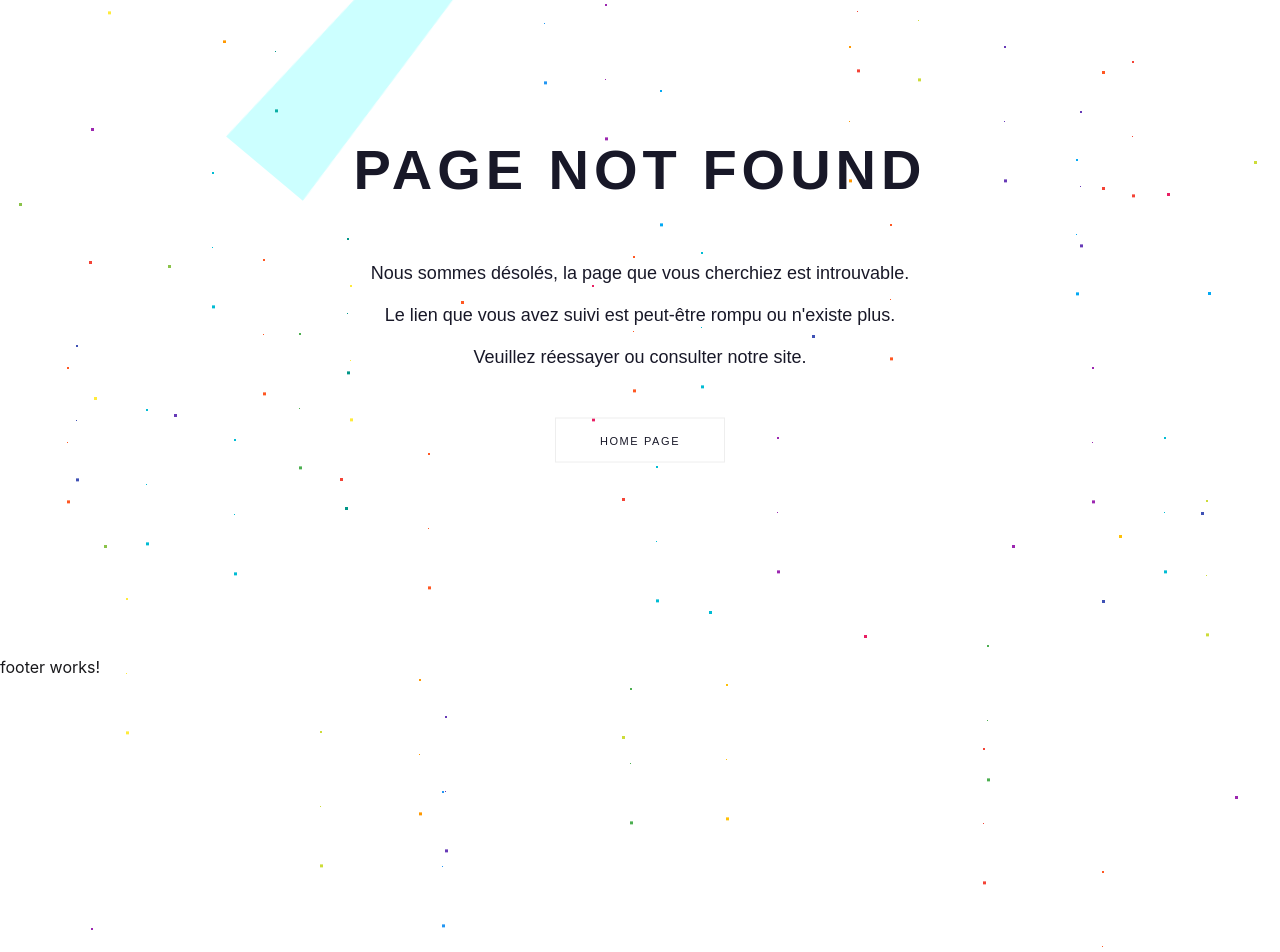
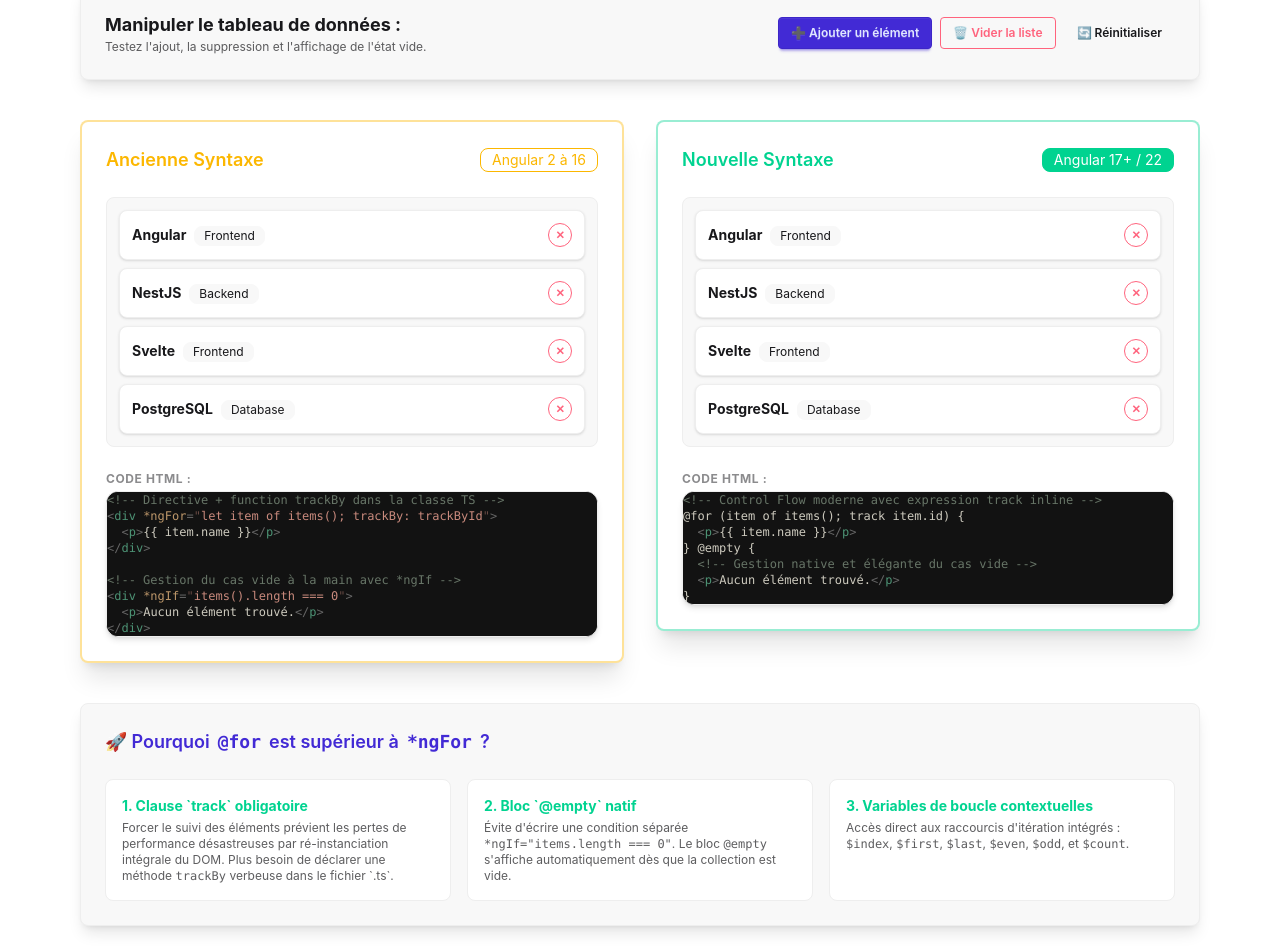
Before and after one commit to juliencongras/julien.angular, an Angular app: page /lessons/list_rendering in a window 1280 px wide. Shown: the part 280-1232 px from the top of the page. Before the commit the page ends 959 px from the top, so only its background shows below. Built offline with nearby package versions, Linux system fonts and the light colour scheme.

Commit message:
Leçon list rendering

```diff
--- a/src/app/app.routes.ts
+++ b/src/app/app.routes.ts
@@ -34,6 +34,10 @@ export const routes: Routes = [
     {
         path: 'lessons/conditional_rendering',
         loadComponent: () => import('./pages/lessons/conditional-rendering-lesson/conditional-rendering-lesson').then((m) => m.ConditionalRenderingLesson),
+    },
+    {
+        path: 'lessons/list_rendering',
+        loadComponent: () => import('./pages/lessons/list-rendering-lesson/list-rendering-lesson').then((m) => m.ListRenderingLesson),
     },
 
 
--- a/src/app/components/layouts/header/header.html
+++ b/src/app/components/layouts/header/header.html
@@ -13,6 +13,7 @@
             <li><a routerLink="/lessons/event_binding">Event binding</a></li>
             <li><a routerLink="/lessons/two_way_binding">Two way binding</a></li>
             <li><a routerLink="/lessons/conditional_rendering">Conditional rendering</a></li>
+            <li><a routerLink="/lessons/list_rendering">List rendering</a></li>
           </ul>
         </details>
       </li>
--- /dev/null
+++ b/src/app/pages/lessons/list-rendering-lesson/list-rendering-lesson.html
@@ -0,0 +1,136 @@
+<div class="max-w-6xl mx-auto my-10 space-y-10 p-4">
+
+  <!-- 🟦 En-tête -->
+  <div class="text-center space-y-2">
+    <h1 class="text-4xl font-extrabold text-primary">
+      📋 Rendu de Listes : <code>*ngFor</code> vs <code>&#64;for</code>
+    </h1>
+    <p class="text-lg text-base-content/70 max-w-3xl mx-auto">
+      Découvrez l'évolution de l'itération dans Angular : de la directive <code>*ngFor</code> verbeuse au bloc <code>&#64;for</code> performant.
+    </p>
+  </div>
+
+  <!-- 🕹️ Actions & Manipulation -->
+  <div class="card bg-base-200 shadow-lg p-6 border border-base-300">
+    <div class="flex flex-wrap items-center justify-between gap-4">
+      <div>
+        <h3 class="font-bold text-lg">Manipuler le tableau de données :</h3>
+        <p class="text-xs text-base-content/70">
+          Testez l'ajout, la suppression et l'affichage de l'état vide.
+        </p>
+      </div>
+
+      <div class="flex gap-2 flex-wrap">
+        <button class="btn btn-sm btn-primary" (click)="addItem()">➕ Ajouter un élément</button>
+        <button class="btn btn-sm btn-error btn-outline" (click)="clearList()">🗑️ Vider la liste</button>
+        <button class="btn btn-sm btn-ghost" (click)="resetList()">🔄 Réinitialiser</button>
+      </div>
+    </div>
+  </div>
+
+  <!-- ⚔️ Comparatif côte à côte -->
+  <div class="grid grid-cols-1 lg:grid-cols-2 gap-8 items-start">
+
+    <!-- 🟨 COLONNE 1 : ANCIENNE SYNTAXE (*ngFor) -->
+    <div class="card bg-base-100 shadow-xl border-2 border-warning/40">
+      <div class="card-body space-y-4">
+        <div class="flex justify-between items-center">
+          <h2 class="card-title text-warning">Ancienne Syntaxe</h2>
+          <span class="badge badge-warning badge-outline">Angular 2 à 16</span>
+        </div>
+
+        <!-- Démo dynamique avec *ngFor -->
+        <div class="space-y-2 min-h-52 p-3 bg-base-200 rounded-lg border border-base-300">
+          <div *ngFor="let item of items(); trackBy: trackById" class="flex justify-between items-center p-3 bg-base-100 rounded-lg shadow-sm border border-base-300">
+            <div>
+              <span class="font-bold text-sm">{{ item.name }}</span>
+              <span class="badge badge-sm badge-ghost ml-2">{{ item.category }}</span>
+            </div>
+            <button class="btn btn-xs btn-circle btn-error btn-outline" (click)="removeItem(item.id)">✕</button>
+          </div>
+
+          <div *ngIf="items().length === 0" class="alert alert-warning text-xs">
+            ⚠️ Liste vide (gérée manuellement via *ngIf)
+          </div>
+        </div>
+
+        <!-- Code Shiki -->
+        <div>
+          <span class="text-xs font-bold uppercase tracking-wider text-base-content/50 block mb-1">Code HTML :</span>
+          <div
+            class="rounded-xl overflow-hidden border border-base-300 bg-[#121212] text-xs font-mono [&>pre] :p-4! [&>pre]:m-0! [&>pre]:overflow-x-auto shadow-md"
+            [innerHTML]="codeOldSyntax | shiki:'html':'vitesse-dark' | async">
+          </div>
+        </div>
+      </div>
+    </div>
+
+    <!-- 🟩 COLONNE 2 : NOUVELLE SYNTAXE (@for) -->
+    <div class="card bg-base-100 shadow-xl border-2 border-success/40">
+      <div class="card-body space-y-4">
+        <div class="flex justify-between items-center">
+          <h2 class="card-title text-success">Nouvelle Syntaxe</h2>
+          <span class="badge badge-success text-white">Angular 17+ / 22</span>
+        </div>
+
+        <!-- Démo dynamique avec @for -->
+        <div class="space-y-2 min-h-52 p-3 bg-base-200 rounded-lg border border-base-300">
+          @for (item of items(); track item.id) {
+            <div class="flex justify-between items-center p-3 bg-base-100 rounded-lg shadow-sm border border-base-300">
+              <div>
+                <span class="font-bold text-sm">{{ item.name }}</span>
+                <span class="badge badge-sm badge-ghost ml-2">{{ item.category }}</span>
+              </div>
+              <button class="btn btn-xs btn-circle btn-error btn-outline" (click)="removeItem(item.id)">✕</button>
+            </div>
+          } @empty {
+            <div class="alert alert-info text-xs">
+              ℹ️ Liste vide (gérée automatiquement par <code>&#64;empty</code>)
+            </div>
+          }
+        </div>
+
+        <!-- Code Shiki -->
+        <div>
+          <span class="text-xs font-bold uppercase tracking-wider text-base-content/50 block mb-1">Code HTML :</span>
+          <div
+            class="rounded-xl overflow-hidden border border-base-300 bg-[#121212] text-xs font-mono [&>pre] :p-4! [&>pre]:m-0! [&>pre]:overflow-x-auto shadow-md"
+            [innerHTML]="codeNewSyntax | shiki:'html':'vitesse-dark' | async">
+          </div>
+        </div>
+      </div>
+    </div>
+
+  </div>
+
+  <!-- 💡 Avantages pédagogiques -->
+  <div class="card bg-base-200 shadow-lg border border-base-300">
+    <div class="card-body">
+      <h3 class="card-title text-primary mb-4">🚀 Pourquoi <code>&#64;for</code> est supérieur à <code>*ngFor</code> ?</h3>
+
+      <div class="grid grid-cols-1 md:grid-cols-3 gap-4 text-sm">
+        <div class="p-4 bg-base-100 rounded-box border border-base-300">
+          <div class="font-bold text-success mb-1">1. Clause `track` obligatoire</div>
+          <p class="text-xs text-base-content/70">
+            Forcer le suivi des éléments prévient les pertes de performance désastreuses par ré-instanciation intégrale du DOM. Plus besoin de déclarer une méthode <code>trackBy</code> verbeuse dans le fichier `.ts`.
+          </p>
+        </div>
+
+        <div class="p-4 bg-base-100 rounded-box border border-base-300">
+          <div class="font-bold text-success mb-1">2. Bloc `&#64;empty` natif</div>
+          <p class="text-xs text-base-content/70">
+            Évite d'écrire une condition séparée <code>*ngIf="items.length === 0"</code>. Le bloc <code>&#64;empty</code> s'affiche automatiquement dès que la collection est vide.
+          </p>
+        </div>
+
+        <div class="p-4 bg-base-100 rounded-box border border-base-300">
+          <div class="font-bold text-success mb-1">3. Variables de boucle contextuelles</div>
+          <p class="text-xs text-base-content/70">
+            Accès direct aux raccourcis d'itération intégrés : <code>$index</code>, <code>$first</code>, <code>$last</code>, <code>$even</code>, <code>$odd</code>, et <code>$count</code>.
+          </p>
+        </div>
+      </div>
+    </div>
+  </div>
+
+</div>
--- /dev/null
+++ b/src/app/pages/lessons/list-rendering-lesson/list-rendering-lesson.ts
@@ -0,0 +1,67 @@
+import { Component, signal } from '@angular/core';
+import { NgFor, NgIf, AsyncPipe } from '@angular/common';
+import { ShikiPipe } from '../../../pipes/shiki.pipe';
+
+export interface Framework {
+  id: number;
+  name: string;
+  category: string;
+}
+
+@Component({
+  selector: 'app-list-rendering-lesson',
+  imports: [NgFor, NgIf, AsyncPipe, ShikiPipe], // NgFor et NgIf conservés pour la démo visuelle "Ancienne Syntaxe"
+  templateUrl: './list-rendering-lesson.html',
+})
+export class ListRenderingLesson {
+  private readonly initialData: Framework[] = [
+    { id: 1, name: 'Angular', category: 'Frontend' },
+    { id: 2, name: 'NestJS', category: 'Backend' },
+    { id: 3, name: 'Svelte', category: 'Frontend' },
+    { id: 4, name: 'PostgreSQL', category: 'Database' },
+  ];
+
+  items = signal<Framework[]>([...this.initialData]);
+
+  // Snippets de code bruts pour Shiki
+  codeOldSyntax: string = `<!-- Directive + function trackBy dans la classe TS -->
+<div *ngFor="let item of items(); trackBy: trackById">
+  <p>{{ item.name }}</p>
+</div>
+
+<!-- Gestion du cas vide à la main avec *ngIf -->
+<div *ngIf="items().length === 0">
+  <p>Aucun élément trouvé.</p>
+</div>`;
+
+  codeNewSyntax: string = `<!-- Control Flow moderne avec expression track inline -->
+@for (item of items(); track item.id) {
+  <p>{{ item.name }}</p>
+} @empty {
+  <!-- Gestion native et élégante du cas vide -->
+  <p>Aucun élément trouvé.</p>
+}`;
+
+  trackById(index: number, item: Framework): number {
+    return item.id;
+  }
+
+  addItem(): void {
+    const id = Date.now();
+    const tools = ['Vue.js', 'Express', 'Docker', 'Redis', 'Tailwind', 'GraphQL'];
+    const randomName = tools[Math.floor(Math.random() * tools.length)];
+    this.items.update((list) => [...list, { id, name: randomName, category: 'Outil' }]);
+  }
+
+  removeItem(id: number): void {
+    this.items.update((list) => list.filter((item) => item.id !== id));
+  }
+
+  clearList(): void {
+    this.items.set([]);
+  }
+
+  resetList(): void {
+    this.items.set([...this.initialData]);
+  }
+}
```
